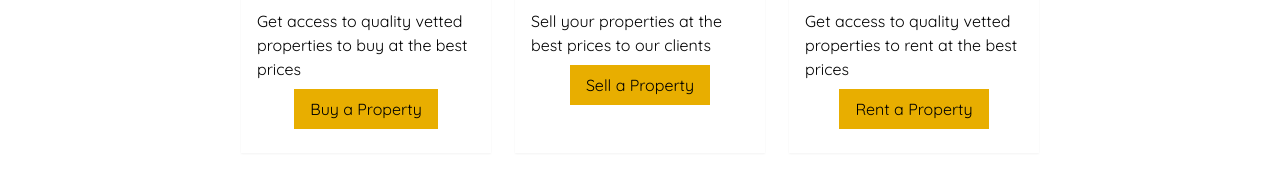
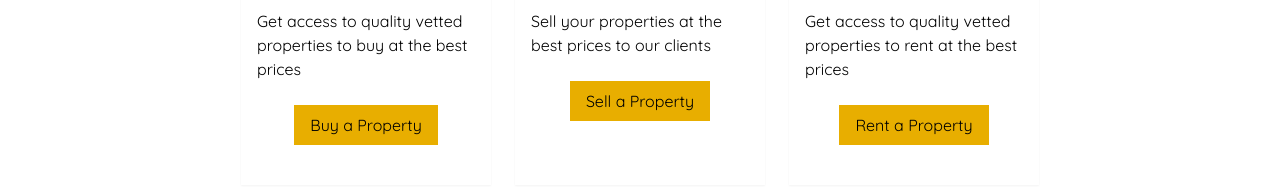
Before and after one commit to MuthoniMN/real-estate-system, a Next.js app: page / in a window 1280 px wide. Shown: the part 869-1064 px from the top of the page. Built offline with nearby package versions, Linux system fonts and the light colour scheme.

Commit message:
Creating a button component and replacing it

```diff
--- /dev/null
+++ b/src/app/_components/Button.js
@@ -0,0 +1,5 @@
+export default function Button({ children, type }) {
+    return (
+        <button className="bg-theme-color hover:bg-theme-color/85 py-2 px-4 flex justify-center items-center mx-auto my-6 transition-all hover:rounded-2xl" type={type} >{children}</button>
+    )
+}
--- a/src/app/_components/Card.js
+++ b/src/app/_components/Card.js
@@ -1,5 +1,6 @@
 import Image from "next/image"
 import Link from "next/link"
+import Button from "./Button"
 
 export default function Card({ img, title, desc, link, btnText }) {
     return (
@@ -7,7 +8,9 @@ export default function Card({ img, title, desc, link, btnText }) {
             <Image src={img} alt={title} width={120} height={120} className="mx-auto" />
             <h3 className="text-xl font-bold text-theme-color text-center my-2">{title}</h3>
             <p>{desc}</p>
-            <Link href={link} className="block w-fit my-2 mx-auto bg-theme-color py-2 px-4 transition-all hover:underline hover:font-bold">{btnText}</Link>
+            <Button>
+                <Link href={link}>{btnText}</Link>
+            </Button>
         </div>
     )
 }
--- a/src/app/_components/Navbar.js
+++ b/src/app/_components/Navbar.js
@@ -5,6 +5,7 @@ import { signIn, signOut, useSession, getProviders } from "next-auth/react"
 import { useEffect, useState } from "react"
 import { FontAwesomeIcon } from "@fortawesome/react-fontawesome"
 import { faBars } from "@fortawesome/free-solid-svg-icons"
+import Button from "./Button"
 
 export default function Navbar() {
     const isUserSignedIn = true;
@@ -29,8 +30,8 @@ export default function Navbar() {
                     <Link href={"/properties/rent"} className="hover:font-bold">For Rent</Link>
                 </li>
                 <li>
-                    {!isUserSignedIn && <button onClick={() => signIn()} className="py-2 px-4 transition-all hover:bg-theme-color hover:text-white border-2 border-theme-color text-theme-color">Sign In</button>}
-                    {isUserSignedIn && <button onClick={() => signOut()} className="py-2 px-4 transition-all hover:bg-theme-color hover:text-white border-2 border-theme-color text-theme-color">Log Out</button>}
+                    {!isUserSignedIn && <Button type={"button"} onClick={() => signIn()} className="py-2 px-4 transition-all hover:bg-theme-color hover:text-white border-2 border-theme-color text-theme-color">Sign In</Button>}
+                    {isUserSignedIn && <Button type={"button"} onClick={() => signOut()} className="py-2 px-4 transition-all hover:bg-theme-color hover:text-white border-2 border-theme-color text-theme-color">Log Out</Button>}
                 </li>
             </ul>
             {isUserSignedIn && <Link href={"/properties/add"} className="bg-theme-color py-2 px-4 transition-all hover:rounded-2xl sm:block hidden">Add a Listing</Link>}
```
